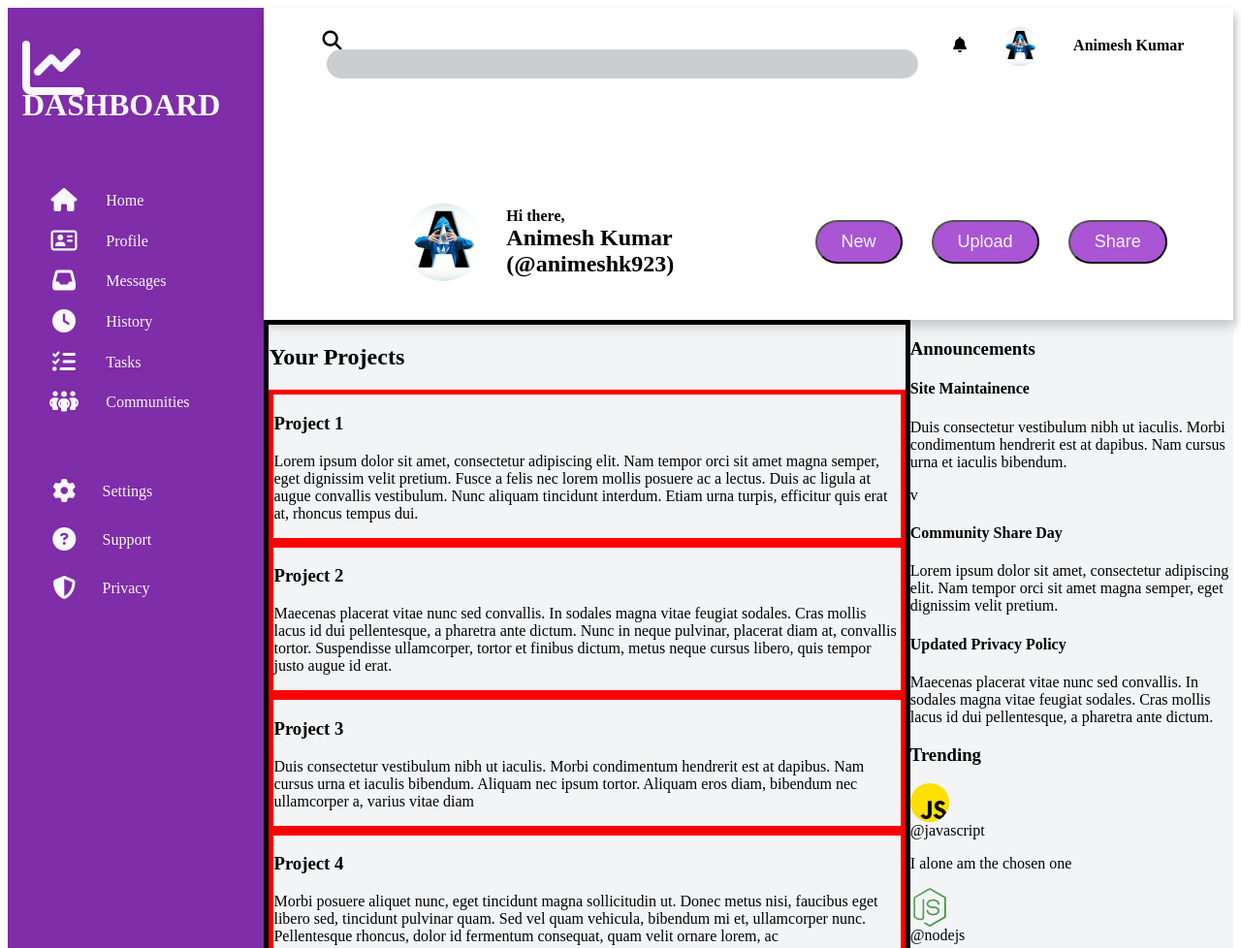
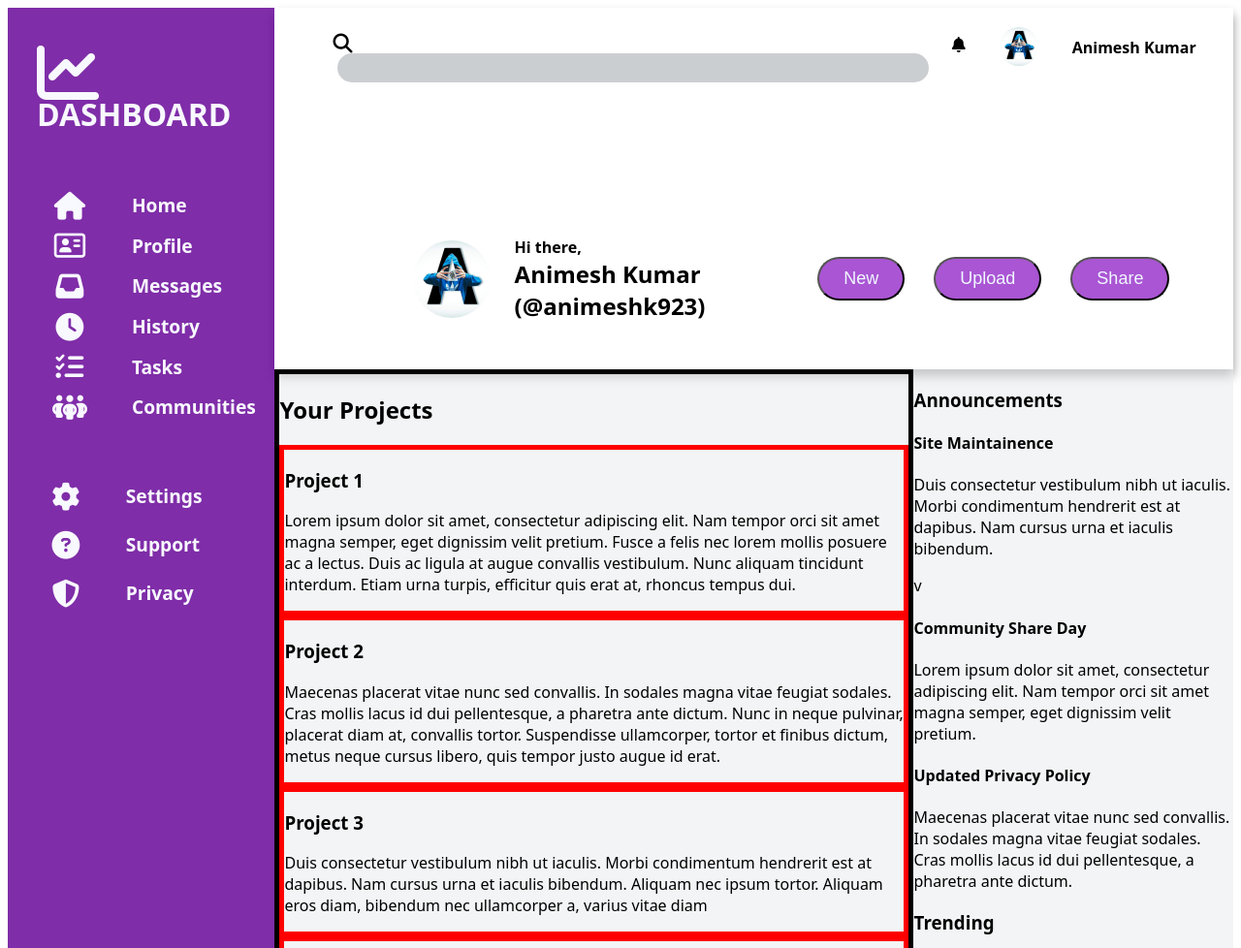
Before and after one commit to AnimeshKumar923/web-dev-projects, a plain HTML site: page 07-admin-dashboard/index.html in a window 1280 px wide. Shown: the top 978 px of the page at 97% size. Drawn offline with Linux system fonts and the light colour scheme.

Commit message:
fix: add fonts, update sidebar styling

```diff
--- a/07-admin-dashboard/index.html
+++ b/07-admin-dashboard/index.html
@@ -6,6 +6,9 @@
   <title>Admin Dashboard</title>
   <link rel="stylesheet" href="style.css">
   <script src="https://kit.fontawesome.com/e3751e25e6.js" crossorigin="anonymous"></script>
+  <link rel="preconnect" href="https://fonts.googleapis.com">
+<link rel="preconnect" href="https://fonts.gstatic.com" crossorigin>
+<link href="https://fonts.googleapis.com/css2?family=Mukta:wght@200;300;400;500;600;700;800&family=Roboto:ital,wght@0,100;0,300;0,400;0,500;0,700;0,900;1,100;1,300;1,400;1,500;1,700;1,900&display=swap" rel="stylesheet">
 </head>
 <body>
   <div class="container">
--- a/07-admin-dashboard/style.css
+++ b/07-admin-dashboard/style.css
@@ -1,3 +1,8 @@
+body {
+  font-family: system-ui, "Segoe UI", Roboto, Helvetica, Arial, sans-serif, "Apple Color Emoji", "Segoe UI Emoji", "Segoe UI Symbol";
+
+}
+
 .container {
   display: grid;
   grid-template-columns: 1fr 4fr;
@@ -117,10 +122,13 @@ input[type="text"] {
 
 .subgroup1 {
   display: grid;
+  font-size: larger;
 }
+
 
 .subgroup2 {
   display: grid;
+  font-size: larger;
   /* justify-self: center; */
 }
 
@@ -128,17 +136,24 @@ input[type="text"] {
   margin-left: 13px;
 }
 
-.subgroup2 > div > .text {
-  margin-left: 9px;
+.subgroup1 > div > .text {
+  font-weight:900;
 }
 
+.subgroup2 > div > .text {
+  margin-left: 15px;
+  font-weight:900;
+}
+
+
 .sidebar > div {
-  margin-left: 15px;
+  /* margin-left: 15px; */
   justify-self: self-start;
 }
 
 .dashboard {
   margin: 45px;
+  margin-left: 30px;
   font-weight: bold;
   font-size:xx-large;
 }
@@ -146,7 +161,6 @@ input[type="text"] {
 .home, .profile, .messages, .history, .tasks, .communities, .settings, .support, .privacy {
   display: grid;
   grid-template-columns: 1fr 1fr;
-  /* justify-self:; */
 }
 
 .icon {
@@ -169,6 +183,8 @@ input[type="text"] {
   border: solid 5px red;
 }
 
+
+/* PROFILE PICTURE STYLING */
 .user-pfp, .pfp {
   width: 40px;
   height: 40px;
```
